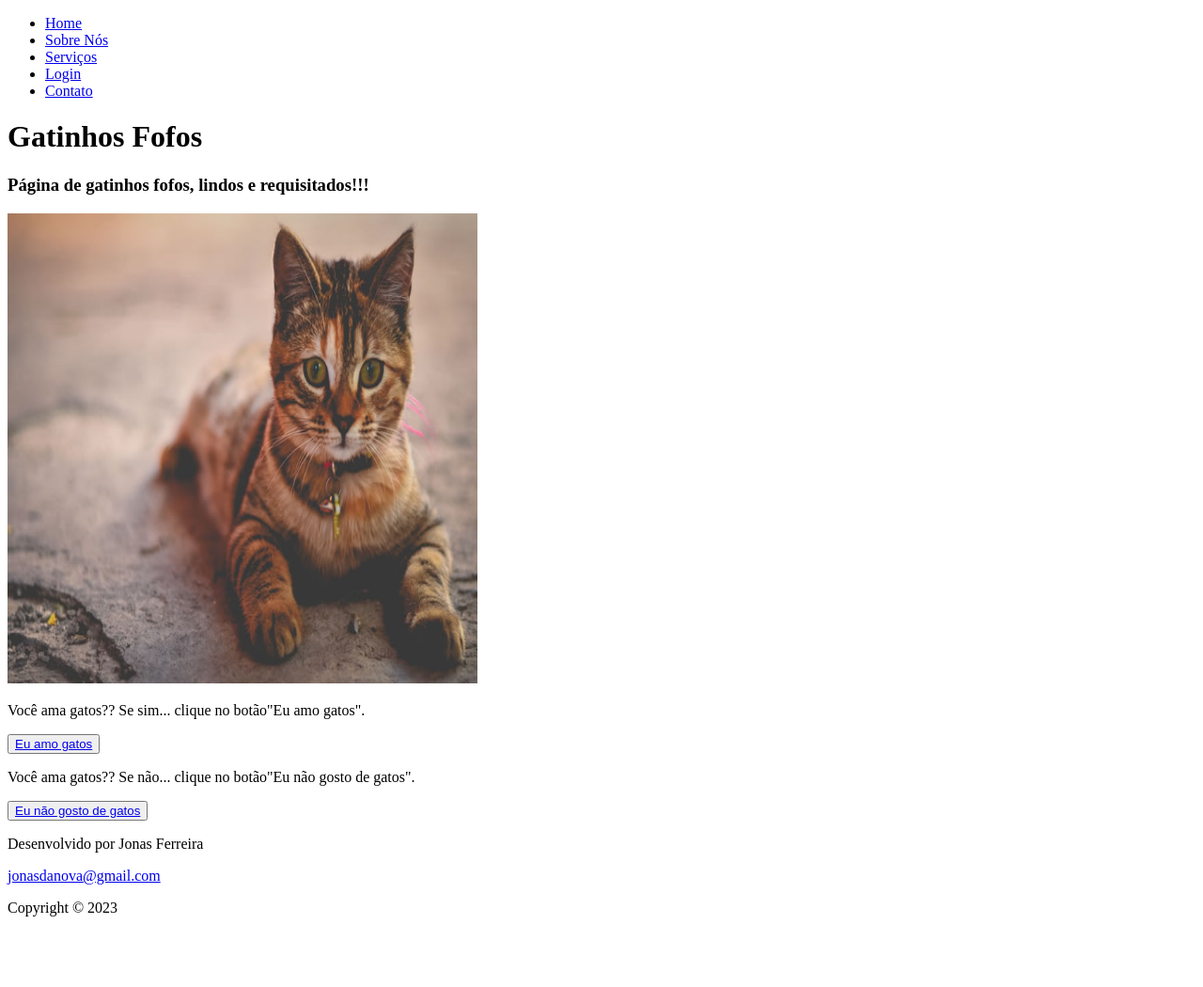
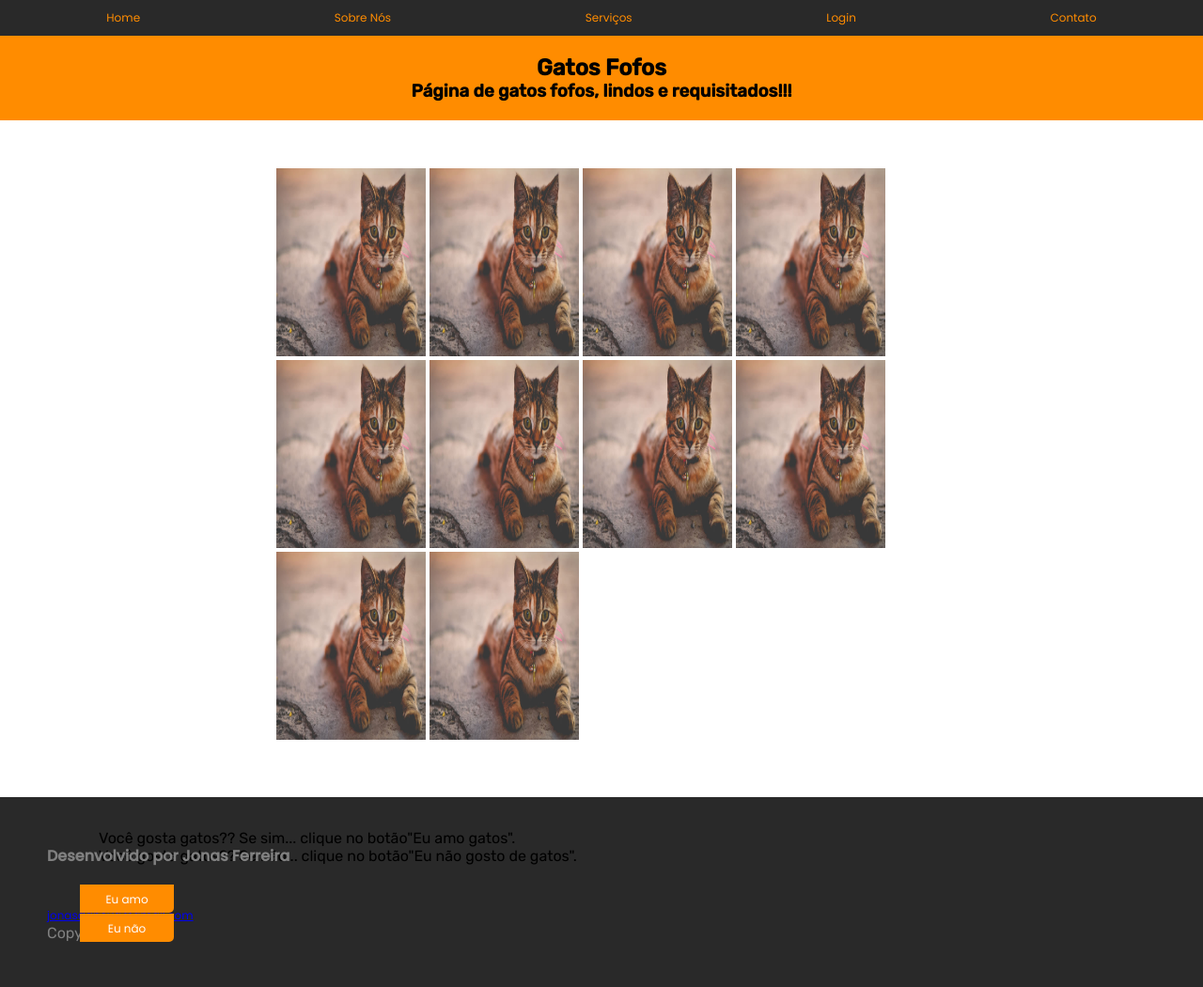
Before and after one commit to Jonasdias02/Generation-html, a plain HTML site: page index.html in a window 1280 px wide. Shown: the whole page at 94% size. Before the commit the page ends 991 px from the top, so only its background shows below. Drawn offline with Linux system fonts and the light colour scheme.

Commit message:
incluindo CSS

```diff
--- a/index.html
+++ b/index.html
@@ -5,56 +5,73 @@
     <meta charset="UTF-8">
     <meta name="viewport" content="width=device-width, initial-scale=1.0">
     <title>Gatos</title>
+    <link rel="stylesheet" href="style.css">
 </head>
 
 <body>
-    <nav>
-        <ul>
-            <li><a href="index.html">Home</a></li>
-            <li><a href="#">Sobre Nós</a></li>
-            <li><a href="#">Serviços</a></li>
-            <li><a href="login.html">Login</a></li>
-            <li><a href="contato.html">Contato</a></li>
+
+    <nav class="nav-bar">
+        <ul class="nav-ul">
+            <a class="nav-bar-info" href="index.html">Home</a>
+            <a class="nav-bar-info"  href="#">Sobre Nós</a>
+            <a class="nav-bar-info" href="#">Serviços</a>
+            <a class="nav-bar-info" href="login.html">Login</a>
+            <a class="nav-bar-info" href="contato.html">Contato</a>
         </ul>
     </nav>
-    <header>
-        <div class="home">
-            <div class="texto-home">
-                <container>
-                    <h1>Gatinhos Fofos</h1>
-                    <h3>Página de gatinhos fofos, lindos e requisitados!!!</h3>
-                </container>
-            </div>
-        </div>
-    </header>
 
     <main>
-        <section>
-            <div>
-                <div class="img-home">
+        <section class="main">
+            <div class="container-main">
+                <div class="text-main">
                     <container>
-                        <img src="assets/img/gato-home.jpg" alt="gato-home" width="500" height="500">
+                        <h1>Gatos Fofos</h1>
+                        <h3>Página de gatos fofos, lindos e requisitados!!!</h3>
                     </container>
                 </div>
-                <div class="button-menu">
-                    <p>
-                        Você ama gatos?? Se sim... clique no botão"Eu amo gatos".
-                    </p>
-                    <button type="like">
+                <div class="img-container-main">
+                    <div class="img-main">
+                        <img src="assets/img/gato-home.jpg" alt="gato-main-1" width="350" height="250">
+                        <img src="assets/img/gato-home.jpg" alt="gato-main-2" width="350" height="250">
+                        <img src="assets/img/gato-home.jpg" alt="gato-main-3" width="350" height="250">
+                        <img src="assets/img/gato-home.jpg" alt="gato-main-2" width="350" height="250">
+                        <img src="assets/img/gato-home.jpg" alt="gato-main-3" width="350" height="250">
+                        <img src="assets/img/gato-home.jpg" alt="gato-main-1" width="350" height="250">
+                        <img src="assets/img/gato-home.jpg" alt="gato-main-2" width="350" height="250">
+                        <img src="assets/img/gato-home.jpg" alt="gato-main-3" width="350" height="250">
+                        <img src="assets/img/gato-home.jpg" alt="gato-main-2" width="350" height="250">
+                        <img src="assets/img/gato-home.jpg" alt="gato-main-3" width="350" height="250">
+                    </div>
+                </div>
+
+                <div class="container-text-button">
+                    <div class="container-text">
+                        <div class="text">
+                            <p class="text-1">
+                                Você gosta gatos?? Se sim... clique no botão"Eu amo gatos".
+                            </p>
+                            <p class="text-2">
+                                Você gosta gatos?? Se não... clique no botão"Eu não gosto de gatos".
+                            </p>
+                        </div>
+                    </div>
+
+                <div class="buttons-main">
+                    <button class="btn-like">
                         <a
-                            href="https://www.google.com/url?sa=i&url=https%3A%2F%2Fwww.pinterest.pt%2Fluciampsantos5%2Ffotos-de-gatinhos-fofinhos%2F&psig=AOvVaw2VHol2sI7Lyc1-KUb-YQMX&ust=1698235179673000&source=images&cd=vfe&ved=0CBEQjRxqFwoTCMjb6pbRjoIDFQAAAAAdAAAAABAE">
-                            Eu amo gatos
+                            href="https://www.google.com/url?sa=i&url=https%3A%2F%2Fwww.pinterest.pt%2Fluciampsantos5%2Ffotos-de-gatinhos-fofinhos%2F&psig=AOvVaw2VHol2sI7Lyc1-KUb-YQMX&ust=1698235179673500&source=images&cd=vfe&ved=0CBEQjRxqFwoTCMjb6pbRjoIDFQAAAAAdAAAAABAE">
+                            Eu amo
+                        </a>
+                    </button>
+                    <button class="btn-deslike">
+                        <a
+                            href="https://www.google.com/url?sa=i&url=https%3A%2F%2Fwww.revistaveterinaria.com.br%2Fvoce-ja-ouviu-falar-na-sindrome-do-gato-nervoso%2F&psig=AOvVaw1MKh-mIhFThLDw_HnuYehk&ust=1698236831365000&source=images&cd=vfe&opi=89978449&ved=0CBEQjRxqFwoTCNj04KnXjoIDFQAAAAAdAAAAABAE">
+                            Eu não
                         </a>
                     </button>
 
-                    <p>Você ama gatos?? Se não... clique no botão"Eu não gosto de gatos".</p>
-                    <button type="deslike">
-                        <a
-                            href="https://www.google.com/url?sa=i&url=https%3A%2F%2Fwww.revistaveterinaria.com.br%2Fvoce-ja-ouviu-falar-na-sindrome-do-gato-nervoso%2F&psig=AOvVaw1MKh-mIhFThLDw_HnuYehk&ust=1698236831365000&source=images&cd=vfe&opi=89978449&ved=0CBEQjRxqFwoTCNj04KnXjoIDFQAAAAAdAAAAABAE">
-                            Eu não gosto de gatos
-                        </a>
-                    </button>
-
+                    </div>
+                    </div>
                 </div>
             </div>
         </section>
@@ -62,8 +79,8 @@
 
     <footer>
         <div class="footer">
-            <div>
-                <p>Desenvolvido por Jonas Ferreira</p>
+            <div class="footer-text">
+                <h3>Desenvolvido por Jonas Ferreira</h3>
                 <p><a href="jonasdanova@gmail.com">jonasdanova@gmail.com</a></p>
                 <p>Copyright &copy; 2023</p>
             </div>
--- /dev/null
+++ b/style.css
@@ -0,0 +1,121 @@
+@import url('https://fonts.googleapis.com/css2?family=Rubik:wght@300;400;500&display=swap');
+@import url('https://fonts.googleapis.com/css2?family=Poppins:ital,wght@0,300;0,400;0,500;1,200;1,300;1,400&display=swap');
+
+*{
+    margin: 0;
+    padding: 0;
+    font-family: 'Rubik' ,sans-serif;
+}
+
+.nav-bar {
+    padding: 10px;
+    background-color: #292929;
+    text-decoration: none;
+}
+
+.nav-ul {
+    display: flex;
+    justify-content: space-around;
+}
+
+
+nav ul, a {
+    font-family: 'Poppins' ,sans-serif;
+}
+
+.nav-bar-info {
+    text-decoration: none;
+    color: darkorange;
+}
+
+main {
+    align-items: center;
+    width: 100%;
+    height: 800px;
+}
+
+
+.text-main {
+    font-family: 'Rubik' ,sans-serif;
+    text-align: center;
+    padding-top: 2px;
+    padding: 20px;
+    background-color: darkorange;
+
+}
+
+.img-container-main {
+    position: relative;
+}
+
+
+.img-main {
+    display: inline-block;
+    justify-content: center;
+    align-items: center;
+    margin: 3% 3% 3% 3%;
+    padding: 1% 20% 1% 20%;
+
+}
+
+div img{
+    width: 159px;
+    height: 200px;
+}
+
+.container-text-button {
+    padding: 20px 85px 45px 85px;
+    position: relative;
+}
+
+.container-text {
+    padding: 20px;
+    justify-content: center;
+}
+
+
+.buttons-main {
+    width: 18%;
+    position: relative;
+    align-items: center;
+    flex-direction: row;
+    justify-content: space-between;
+}
+
+button {
+    display: inline-block;
+    width: 100px;
+    height: 30px;
+    background: darkorange;
+    border: 2px solid darkorange;
+    margin-top: 1px;
+    font-size: 15px;
+    border-bottom-right-radius: 5px;
+    border-bottom-right-radius: 5px;
+    cursor: pointer;
+}
+
+button a {
+    text-decoration: none;
+    color: white;
+}
+
+#footer p, a {
+    font-size: 12px;
+}
+
+footer {
+    margin-top: 10px;
+    background: #292929;
+    padding: 50px;
+    color: grey;
+}
+
+footer h3 {
+    font-family: 'Poppins', serif;
+    margin-bottom: 40px;
+    position: relative;
+    font-size: 16px;
+    color: grey;
+
+}
```
Also changed, not shown: login.html (+6 -1 lines).
